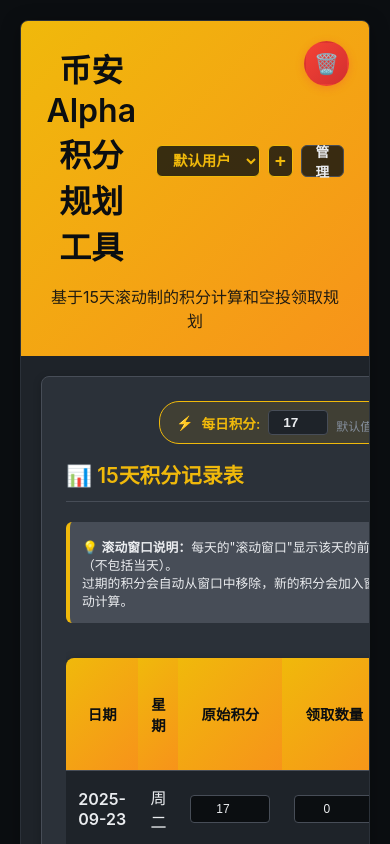
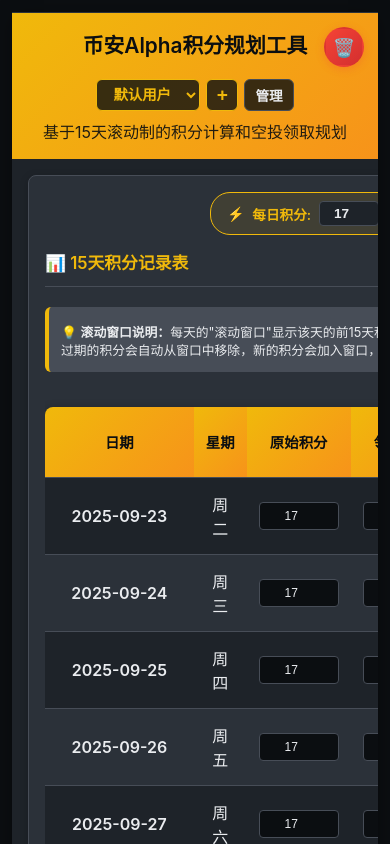
Before and after one commit to yebeijianaili/alpha-yebeijian.github.io, a plain HTML site: page index.html in a window 390 px wide. Shown: the top 844 px of the page. Drawn offline with Linux system fonts and the light colour scheme.

Commit message:
Update index.html

```diff
--- a/index.html
+++ b/index.html
@@ -634,6 +634,27 @@
         .reset-icon:active span {
             transform: rotate(5deg) scale(0.9);
         }
+        /* Mobile responsive adjustments */
+        @media (max-width: 640px) {
+            body { padding: 12px; }
+            .container { border-radius: 0; border-left: none; border-right: none; }
+            .header { padding: 16px 14px; }
+            .header h1 { font-size: 1.3rem; }
+            .main-content { grid-template-columns: 1fr; gap: 16px; padding: 16px; }
+            .card { padding: 16px; margin-bottom: 12px; }
+            .card h2 { font-size: 1.05rem; }
+            .input-group input, .input-group select { padding: 10px; font-size: 0.95rem; }
+            .table-wrapper, .table-container { overflow-x: auto; -webkit-overflow-scrolling: touch; }
+            table { min-width: 560px; }
+            #predictionNavigation { gap: 4px !important; }
+            #predictionNavigation button { width: 28px !important; height: 28px !important; }
+            .reset-icon { width: 40px; height: 40px; top: 14px; right: 14px; }
+            .reset-icon span { font-size: 18px; }
+            .header-row { gap: 12px !important; }
+            .user-controls { gap: 6px !important; }
+            .user-controls select { max-width: 50vw; }
+            .prediction-grid-3 { grid-template-columns: 1fr !important; gap: 16px !important; }
+        }
     </style>
 
     <!-- 预加载脚本：避免输入框值闪烁 -->
@@ -693,10 +714,10 @@
 <body>
     <div class="container">
         <div class="header">
-            <div style="display: flex; align-items: center; justify-content: center; gap: 20px; margin-bottom: 8px;">
+            <div class="header-row" style="display: flex; align-items: center; justify-content: center; gap: 20px; margin-bottom: 8px; flex-wrap: wrap;">
                 <h1>币安Alpha积分规划工具</h1>
                 <!-- 用户切换区域 -->
-                <div style="display: flex; align-items: center; gap: 8px;">
+                <div class="user-controls" style="display: flex; align-items: center; gap: 8px; flex-wrap: wrap;">
                     <select id="userSelect" style="background: rgba(11, 14, 17, 0.8); color: #f0b90b; border: 1px solid #f0b90b; border-radius: 6px; padding: 6px 12px; font-size: 0.9rem; font-weight: 600; cursor: pointer;">
                         <option value="default">默认用户</option>
                     </select>
@@ -766,7 +787,7 @@
                     <span>回分预测设置</span>
                 </h2>
 
-                <div style="display: grid; grid-template-columns: 2fr 1fr 2fr; gap: 30px; align-items: start;">
+                <div class="prediction-grid-3" style="display: grid; grid-template-columns: 2fr 1fr 2fr; gap: 30px; align-items: start;">
                     <!-- 输入区域 -->
                     <div style="background: #2b3139; border-radius: 12px; padding: 24px; border: 1px solid #474d57; position: relative;">
                         <div style="position: absolute; top: -1px; left: 20px; right: 20px; height: 2px; background: linear-gradient(90deg, transparent 0%, #f0b90b 50%, transparent 100%); border-radius: 1px;"></div>
```
